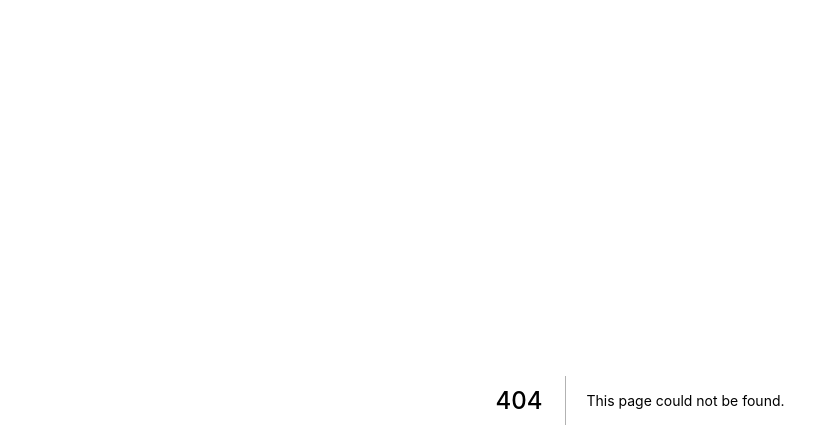
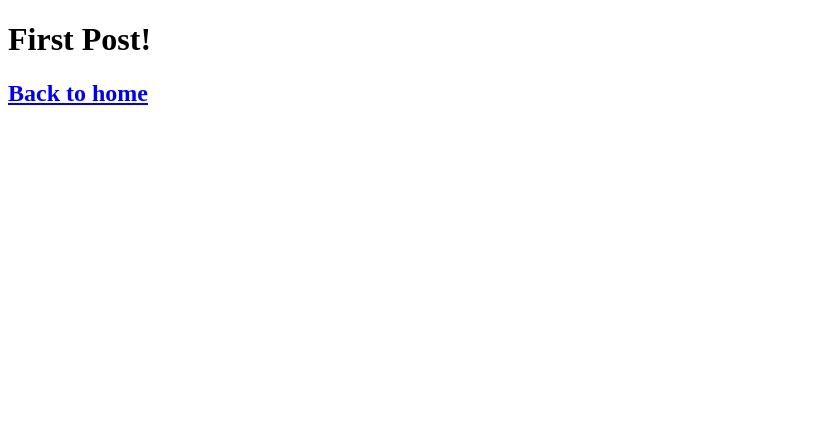
Before and after one commit to CaNeoN28/nextjs, a Next.js app: page /posts/first-post in a window 1280 px wide. Before the commit this address had no page. Shown: the top 448 px of the page, without its empty margins (0-839 px from the left). Built offline with nearby package versions, Linux system fonts and the light colour scheme.

Commit message:
Primeira página

```diff
--- a/pages/index.js
+++ b/pages/index.js
@@ -10,7 +10,7 @@
 
       <main>
         <h1 className="title">
-          Learn <a href="https://nextjs.org">Next.js!</a>
+          Check <a href="/posts/first-post">this page!</a>
         </h1>
 
         <p className="description">
--- /dev/null
+++ b/pages/posts/first-post.js
@@ -0,0 +1,14 @@
+import Link from "next/link";
+
+export default function FirstPost(){
+  return(
+    <>
+      <h1>
+        First Post!
+      </h1>
+      <h2>
+        <Link href="/">Back to home</Link>
+      </h2>
+    </>
+  )
+}
```
